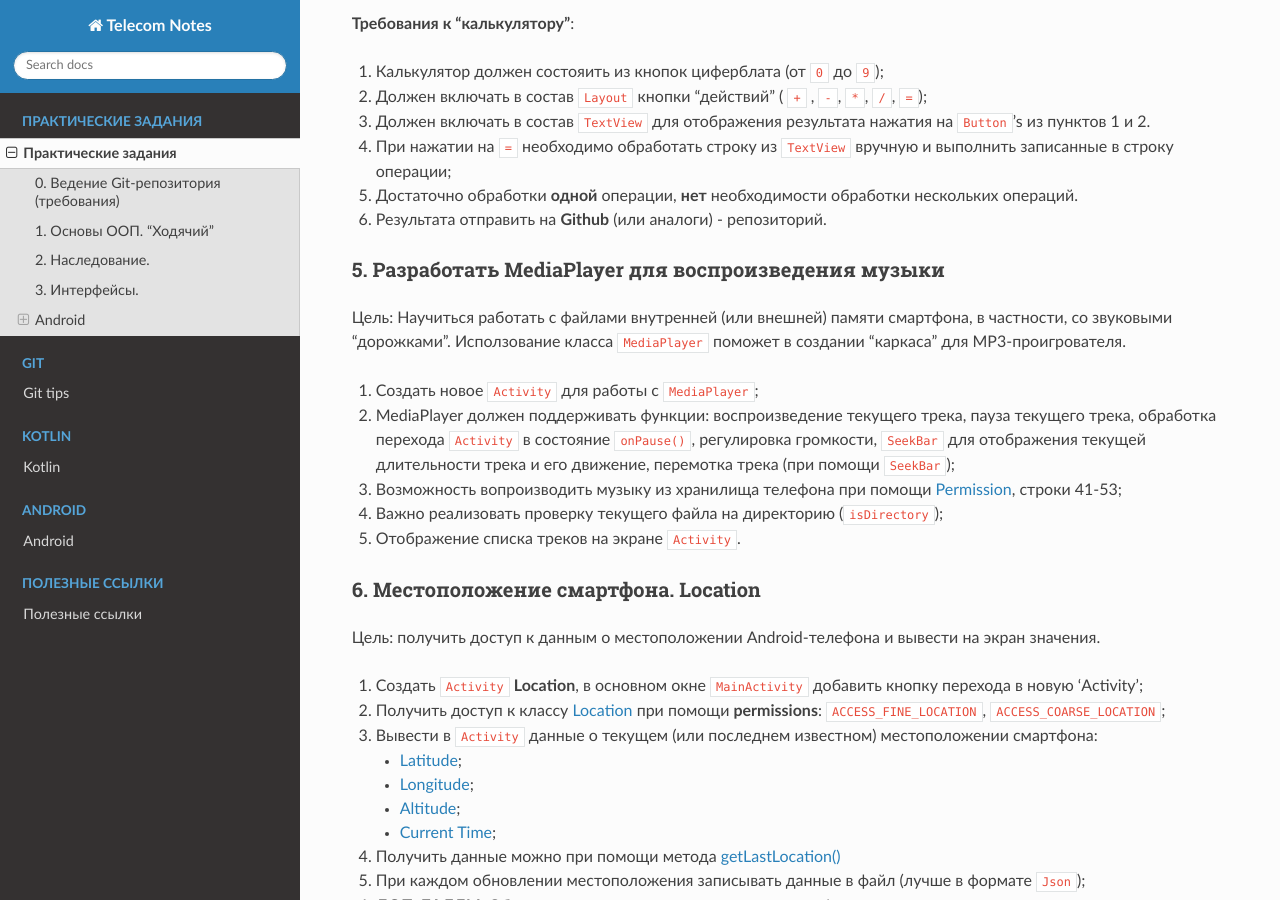
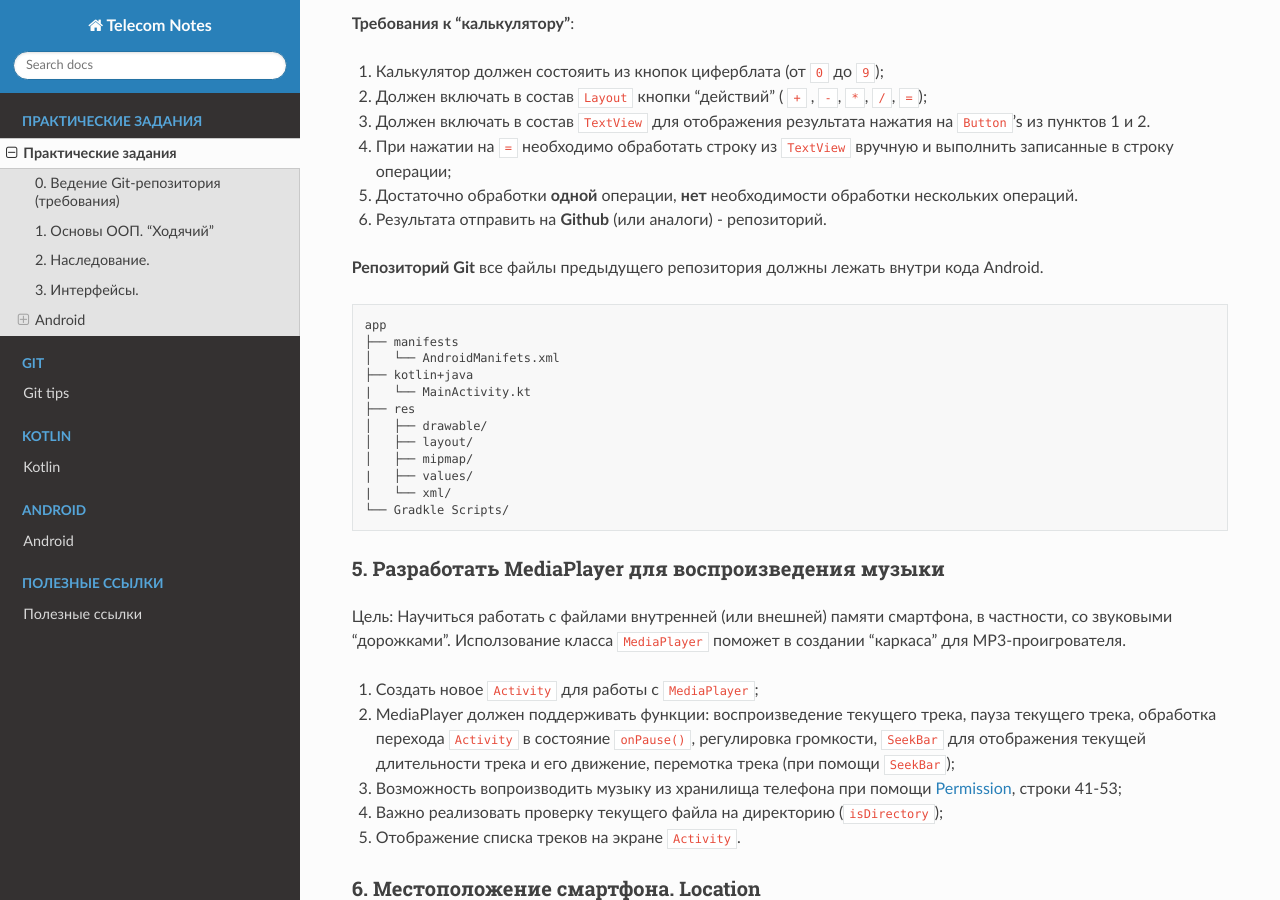
Before and after one commit to TelecomDep/notes, a Sphinx documentation site: the page built from docs/source/HomeWork/home_work.md, in a window 1280 px wide and 900 px high, scrolled down 1848 px. Built offline with Sphinx 7.4.7 and the Read the Docs theme 3.1.0, drawn with Linux system fonts in a browser that asks for light colours.

Commit message:
students 06.10.2025

````diff
--- a/docs/source/HomeWork/home_work.md
+++ b/docs/source/HomeWork/home_work.md
@@ -60,6 +60,22 @@
 4. При нажатии на `=` необходимо обработать строку из `TextView` вручную и выполнить записанные в строку операции;
 5. Достаточно обработки **одной** операции, **нет** необходимости обработки нескольких операций.
 6. Результата отправить на **Github** (или аналоги) - репозиторий.
+
+**Репозиторий Git** все файлы предыдущего репозитория должны лежать внутри кода Android.
+```md
+app
+├── manifests
+│   └── AndroidManifets.xml
+├── kotlin+java
+|   └── MainActivity.kt
+├── res
+│   ├── drawable/
+│   ├── layout/
+│   ├── mipmap/
+|   ├── values/
+|   └── xml/
+└── Gradkle Scripts/
+```
 
 ### 5. Разработать MediaPlayer для воспроизведения музыки
 
````
Also changed, not shown: 1 other file.
